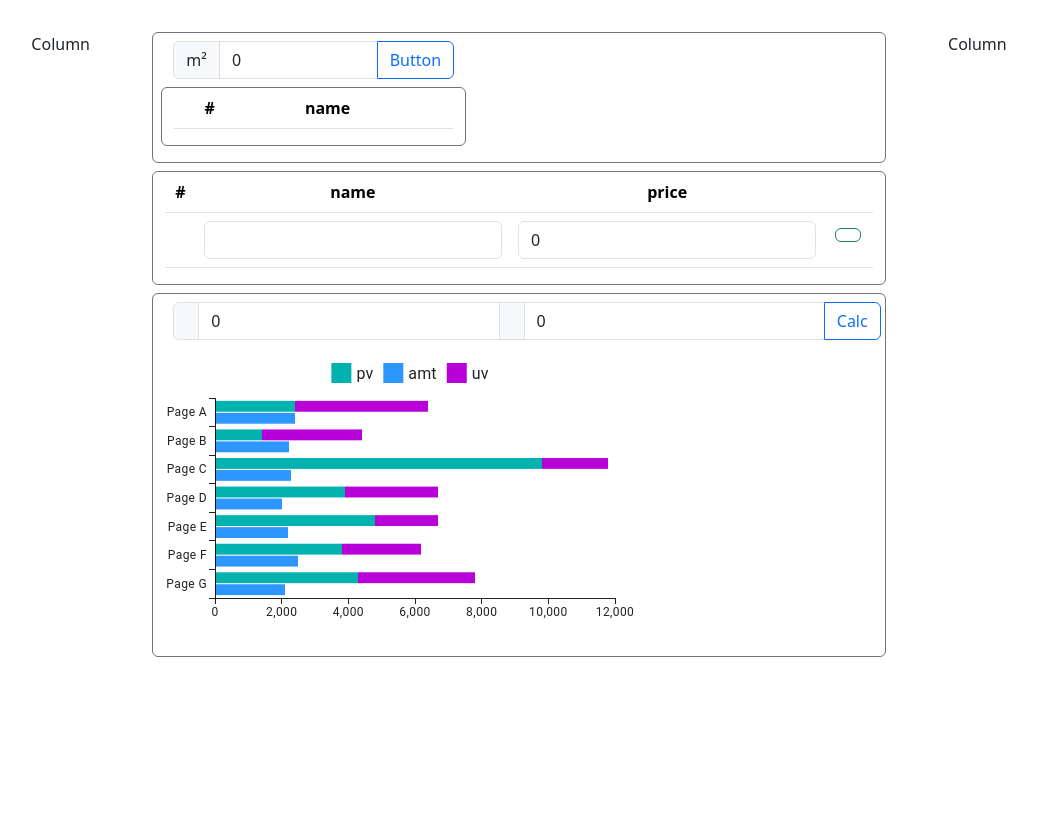
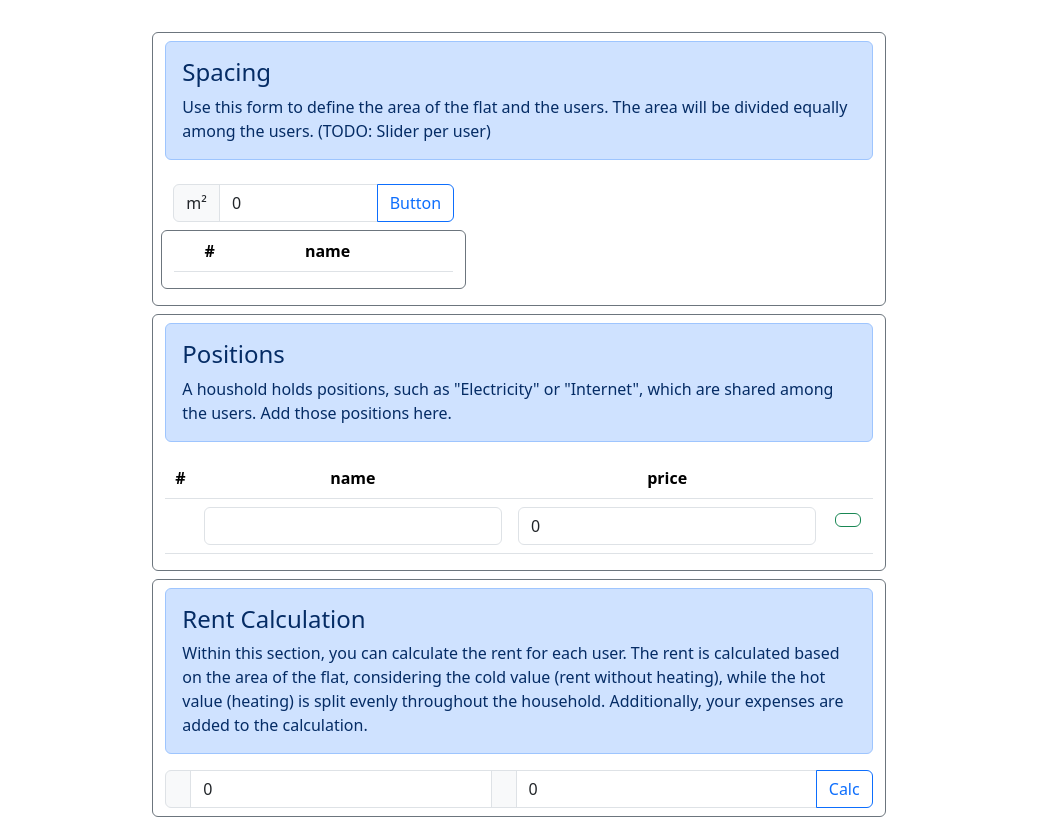
Before and after one commit to MaDoedel/flatmate, a Gatsby site: page / in a window 1280 px wide. Shown: the whole page, without its empty margins (121-1158 px from the left). Before the commit the page ends 800 px from the top, so only its background shows below. Built offline with nearby package versions, Linux system fonts and the light colour scheme; Gatsby itself is replaced by a stand-in of ours; some icons are missing.

Commit message:
feat: Add positions functionality and improve chart visualization

```diff
--- a/src/pages/index.js
+++ b/src/pages/index.js
@@ -3,6 +3,7 @@ import { PieChart } from '@mui/x-charts/PieChart';
 import { useDrawingArea } from '@mui/x-charts/hooks';
 import { styled } from '@mui/material/styles';
 import { BarChart } from '@mui/x-charts/BarChart';
+import { ScatterChart } from "@mui/x-charts";
 
 
 function MyHeader() {
@@ -27,13 +28,13 @@ function MyBody() {
       <div class="container text-center pt-4">
         <div class="row mx-2 my-2">
           <div class="col">
-            Column
+            <p></p>
           </div>
           <div class="col-8">
             <MyControlPanel users={users} setUsers={setUsers}/>
           </div>
           <div class="col">
-            Column
+            <p></p>
           </div>
         </div>
       </div>
@@ -89,6 +90,20 @@ function MyUsers({ users, setUsers }) {
     setName("");
   }
 
+  function handleChangeName(event) {
+    let key = parseInt(event.currentTarget.getAttribute("data-id", 10));
+    let name = event.currentTarget.value;
+
+    var updatedUsers = users.map(user => {
+      if (user.key === key) {
+        user.name = name;
+      }
+      return user;
+    });
+
+    setUsers(updatedUsers);
+  }
+
 
   return (
     <div class="row my-2  rounded border border-secondary">
@@ -106,7 +121,7 @@ function MyUsers({ users, setUsers }) {
 
                 <tr>
                   <th scope="row">{user.key}</th>
-                  <td>{user.name}</td>
+                  <td><input class="form-control" type="text" data-id={user.key} value={user.name} onChange={handleChangeName}/></td>
                   <td>
                   {user.key !== 0 && (
                     <button class="btn btn-outline-danger" data-id={user.key} onClick={handleUserDelete}><span class="bi bi-dash-lg"></span></button>
@@ -170,10 +185,9 @@ function MyBoard({ users, setUsers, area}) {
   );
 }
 
-function MyPositions() {
+function MyPositions({positions, setPositions}) {
   const [name, setName] = React.useState("");
   const [price, setPrice] = React.useState(0);
-  const [positions, setPositions] = React.useState([]);
 
   function handleNameChange(event) {
     setName(event.target.value);
@@ -201,6 +215,13 @@ function MyPositions() {
 
 
   return (
+    <>
+    <div class="col-12 mt-2">
+      <div class="alert alert-primary text-start" role="alert">
+        <h4 class="alert-heading textstart">Positions</h4>
+        A houshold holds positions, such as "Electricity" or "Internet", which are shared among the users. Add those positions here.
+      </div>
+    </div>
     <table class="table">
       <thead>
         <tr>
@@ -232,57 +253,102 @@ function MyPositions() {
         </tr>
       </tbody>
     </table>
+    </>
   );
 }
 
-const uData = [4000, 3000, 2000, 2780, 1890, 2390, 3490];
-const pData = [2400, 1398, 9800, 3908, 4800, 3800, 4300];
-const amtData = [2400, 2210, 2290, 2000, 2181, 2500, 2100];
+function MyCalc({users, setUsers, area, positions}) {
+  const [hot, setHot] = React.useState(0);
+  const [cold, setCold] = React.useState(0);
+  const [series, setSeries] = React.useState([]);
+  // const [check, SetCheck] = React.useState(false);
 
-const xLabels = [
-  'Page A',
-  'Page B',
-  'Page C',
-  'Page D',
-  'Page E',
-  'Page F',
-  'Page G',
-];
+  const yLabels = users.map(user => user.name);
+
+  function handleInput(event) {
+    setSeries([]);
+    var sdata = [];
+
+    // in case someone missinterpret the input
+    var nebenkosten = (hot > cold) ? hot-cold : hot;
+
+    var coldbar = {};
+    var colddata  = [];
+    users.forEach(user => {
+      colddata.push(user.size * cold / area);
+      coldbar.data = colddata;
+      coldbar.label = "Cold";
+      coldbar.stack = "stack";
+    });
+    sdata.push(coldbar);
 
 
-function MyCalc() {
-  const [hot, setHot] = React.useState(0);
-  const [cold, setCold] = React.useState(0);
+    var hotbar = {};
+    var hotdata  = [];
+      users.forEach(user => {
+      hotdata.push(nebenkosten / users.length);
+      hotbar.data = hotdata;
+      hotbar.label = "Hot";
+      hotbar.stack = "stack";
+    });
+    sdata.push(hotbar);
 
-  function handleInput(event) {
-    console.log("handleInput");
+
+
+    var bar = {};
+    positions.forEach(position => {
+      var data = []
+      for (let i = 0; i < users.length; i++) {
+        data.push(position.price / users.length);
       }
+      bar.data = data;
+      bar.label = position.name;
+      bar.stack = "stack";
+    });
+    sdata.push(bar);
+    setSeries(sdata);
+  }
+
+  // function handleCheck(event) {
+  //   SetCheck(event.target.checked);
+  // }
 
 
   return (
     <>
-    <div class="col-12 my-2 mx-2">
+    <div class="col-12 mt-2">
+      <div class="alert alert-primary text-start" role="alert">
+        <h4 class="alert-heading textstart">Rent Calculation</h4>
+        Within this section, you can calculate the rent for each user. The rent is calculated based on the area of the flat, considering the cold value (rent without heating), while the hot value (heating) is split evenly throughout the household. Additionally, your expenses are added to the calculation.
+      </div>
+    </div>
+
+    <div class="col-12 my-2">
       <div class="input-group">
+        <span class="input-group-text bi bi-snow2"></span>
+        <input type="decimal" class="form-control" placeholder="0" value={cold} onChange={(e) => setCold(e.target.value)}/>
         <span class="input-group-text bi bi-fire"></span>
         <input type="decimal" class="form-control" placeholder="0" value={hot} onChange={(e) => setHot(e.target.value)}/>
-        <span class="input-group-text bi bi-snow2"></span>
-        <input type="decimal" class="form-control" placeholder="0" value={cold} onChange={(e) => setCold(e.target.value)}/>
         <button class="btn btn-outline-primary" type="button" onClick={handleInput}>Calc</button>
       </div>
+      {/* <div class="form-check text-start">
+        <input class="form-check-input text-start" type="checkbox" value={check} id="flexCheckChecked" onChange={handleCheck}/>
+        <label class="form-check-label text-start" for="flexCheckChecked">
+          Split hot in equal parts
+        </label>
+      </div> */}
     </div>
+
+    {users.length !== 0 && (
     <div class="col-12 my-2" >
       <BarChart
-      width={500}
       height={300}
-      series={[
-        { data: pData, label: 'pv', stack: 'stack1' },
-        { data: amtData, label: 'amt' },
-        { data: uData, label: 'uv', stack: 'stack1' },
-      ]}
-      yAxis={[{ data: xLabels, scaleType: 'band' }]}
+      series={series}
+      yAxis={[{ data: yLabels, scaleType: 'band' }]}
       layout="horizontal"
     />
     </div>
+    )}
     </>
   );
 }
@@ -291,6 +357,8 @@ function MyCalc() {
 function MyControlPanel({users, setUsers}) {
   //const [prevsize, setPrevSize] = React.useState(0);
   const [size, setSize] = React.useState(0);
+  const [positions, setPositions] = React.useState([]);
+
 
   function handleInputChange(event) {
     //setPrevSize(size);
@@ -323,6 +391,12 @@ function MyControlPanel({users, setUsers}) {
   return (
     <>
     <div class="row rounded border border-secondary">
+      <div class="col-12 mt-2">
+        <div class="alert alert-primary text-start" role="alert">
+          <h4 class="alert-heading textstart">Spacing</h4>
+          Use this form to define the area of the flat and the users. The area will be divided equally among the users. (TODO: Slider per user)
+        </div>
+      </div>
       <div class="col-5 my-2 mx-2">
         <div class="input-group">
           <span class="input-group-text">m&sup2;</span>
@@ -337,12 +411,12 @@ function MyControlPanel({users, setUsers}) {
     </div>
     <div class="row rounded border border-secondary  my-2 ">
       <div class="col-12 ">
-        <MyPositions/>
+        <MyPositions positions={positions} setPositions={setPositions}/>
       </div>
     </div>
     <div class="row rounded border border-secondary  my-2 ">
       <div class="col-12 ">
-        <MyCalc/>
+        <MyCalc users={users} setUsers={setUsers} positions={positions} setPositions={setPositions} area={size}/>
       </div>
     </div>
     </>
```
Also changed, not shown: README.md, doc/Screenshot.png (added), src/images/icon.png (deleted). Lines whose indentation alone changed are shown as unchanged.
